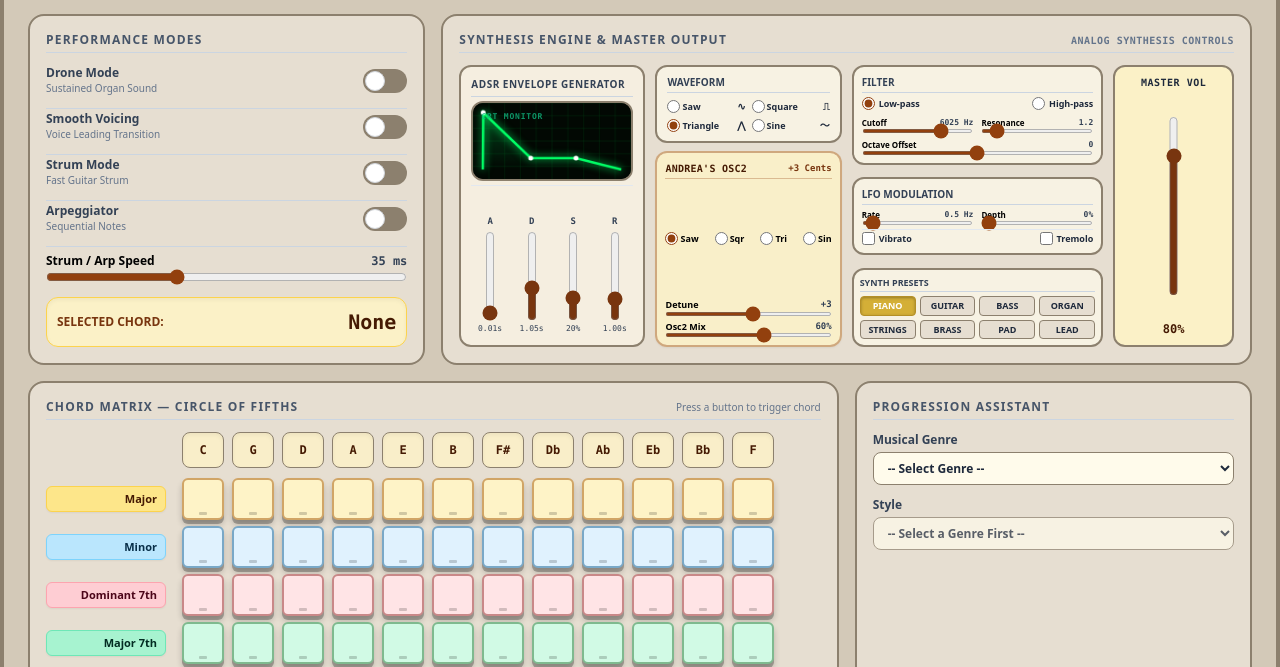
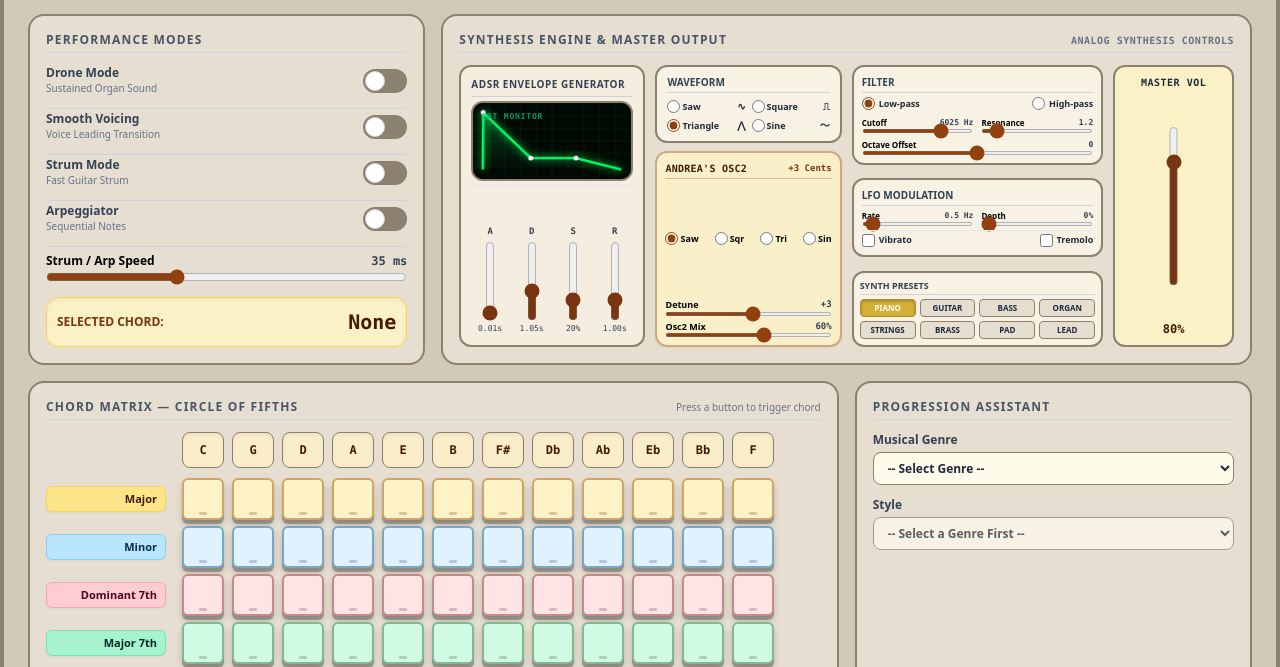
Before and after one commit to TagtTheSpellcaster/StrumPad, a plain HTML site: page index.html in a window 1280 px wide. Shown: the part 100-767 px from the top of the page. Drawn offline with nearby package versions, Linux system fonts and the light colour scheme.

Commit message:
Update styles.css

```diff
--- a/styles.css
+++ b/styles.css
@@ -166,7 +166,7 @@
     writing-mode: vertical-lr;
     direction: rtl;
     width: 0.5rem;
-    height: 90px;
+    height: 80px;
     margin: 0;
     padding: 0;
     cursor: pointer;
@@ -177,7 +177,7 @@
     writing-mode: vertical-lr;
     direction: rtl;
     width: 0.65rem;
-    height: 180px;
+    height: 160px;
     margin: 0;
     padding: 0;
     cursor: pointer;
@@ -194,15 +194,15 @@
     flex-direction: column;
     align-items: center;
     justify-content: space-between;
-    height: 120px;
+    height: 110px;
 }
 
 .vertical-slider-wrapper-master {
     display: flex;
     flex-direction: column;
     align-items: center;
-    justify-content: space-between;
-    height: 220px;
+    justify-content: center;
+    height: 100%;
 }
 
 
@@ -211,9 +211,9 @@
    ========================================== */
 
 .preset-btn {
-    font-size: 9px;
+    font-size: 8px;
     font-weight: 700;
-    padding: 3px 2px;
+    padding: 2px 1px;
     border-radius: 4px;
     border: 1px solid #c2b8a3;
     background-color: #fffbeb;
```
